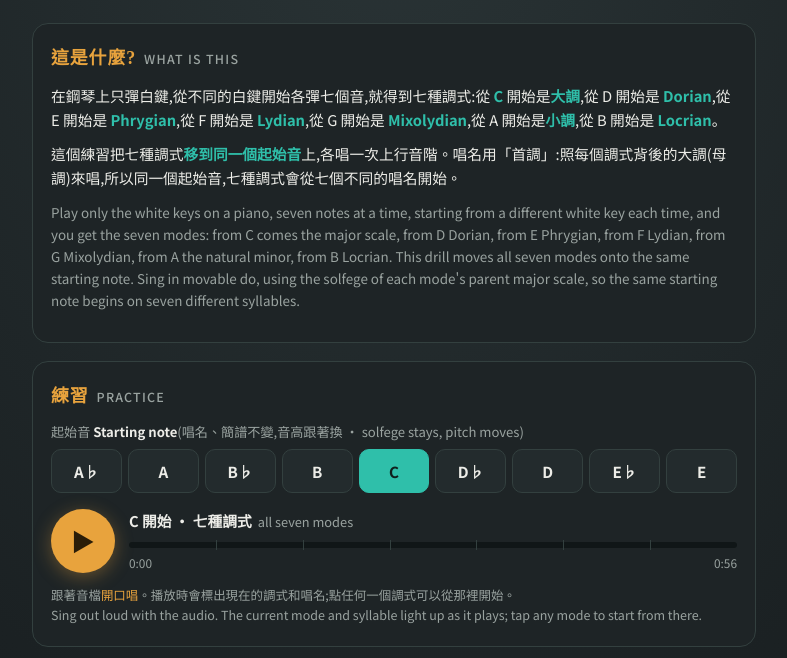
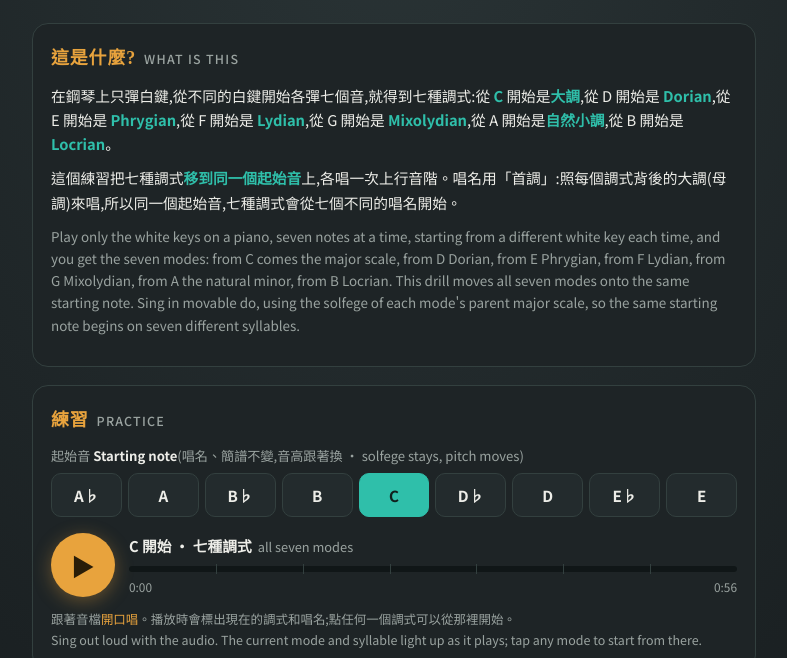
Before and after one commit to TCMCtw/modal-practice1, a plain HTML site: page index.html in a window 1280 px wide. Shown: the part 139-797 px from the top of the page, without its empty margins (246-1033 px from the left). Drawn offline with Linux system fonts and the light colour scheme.

Commit message:
Update Aeolian mode description in index.html

```diff
--- a/index.html
+++ b/index.html
@@ -91,7 +91,7 @@ footer a{color:var(--teal);text-decoration:none}
 
 <div class="card explain">
   <h2>這是什麼?<span class="en">WHAT IS THIS</span></h2>
-  <p>在鋼琴上只彈白鍵,從不同的白鍵開始各彈七個音,就得到七種調式:從 <b>C</b> 開始是<b>大調</b>,從 D 開始是 <b>Dorian</b>,從 E 開始是 <b>Phrygian</b>,從 F 開始是 <b>Lydian</b>,從 G 開始是 <b>Mixolydian</b>,從 A 開始是<b>小調</b>,從 B 開始是 <b>Locrian</b>。</p>
+  <p>在鋼琴上只彈白鍵,從不同的白鍵開始各彈七個音,就得到七種調式:從 <b>C</b> 開始是<b>大調</b>,從 D 開始是 <b>Dorian</b>,從 E 開始是 <b>Phrygian</b>,從 F 開始是 <b>Lydian</b>,從 G 開始是 <b>Mixolydian</b>,從 A 開始是<b>自然小調</b>,從 B 開始是 <b>Locrian</b>。</p>
   <p>這個練習把七種調式<b>移到同一個起始音</b>上,各唱一次上行音階。唱名用「首調」:照每個調式背後的大調(母調)來唱,所以同一個起始音,七種調式會從七個不同的唱名開始。</p>
   <p class="en">Play only the white keys on a piano, seven notes at a time, starting from a different white key each time, and you get the seven modes: from C comes the major scale, from D Dorian, from E Phrygian, from F Lydian, from G Mixolydian, from A the natural minor, from B Locrian. This drill moves all seven modes onto the same starting note. Sing in movable do, using the solfege of each mode's parent major scale, so the same starting note begins on seven different syllables.</p>
 </div>
@@ -145,7 +145,7 @@ const MODES = [
   {en:'Phrygian',   zh:'弗里吉安',alias:'Phrygian',   syl:'mi', off:-4},
   {en:'Lydian',     zh:'利底安',  alias:'Lydian',     syl:'fa', off:-5},
   {en:'Mixolydian', zh:'米索利底安',alias:'Mixolydian',syl:'sol', off:-7},
-  {en:'Aeolian',    zh:'小調',   alias:'Aeolian',    syl:'la', off:3},
+  {en:'Aeolian',    zh:'自然小調', alias:'Aeolian',    syl:'la', off:3},
   {en:'Locrian',    zh:'洛克里安', alias:'Locrian',    syl:'ti', off:1},
 ];
 const ORDER = ['do','re','mi','fa','sol','la','ti'];
```
